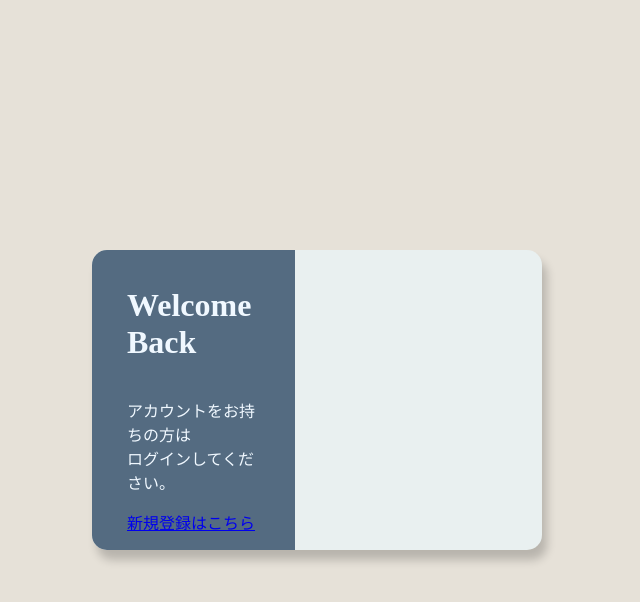
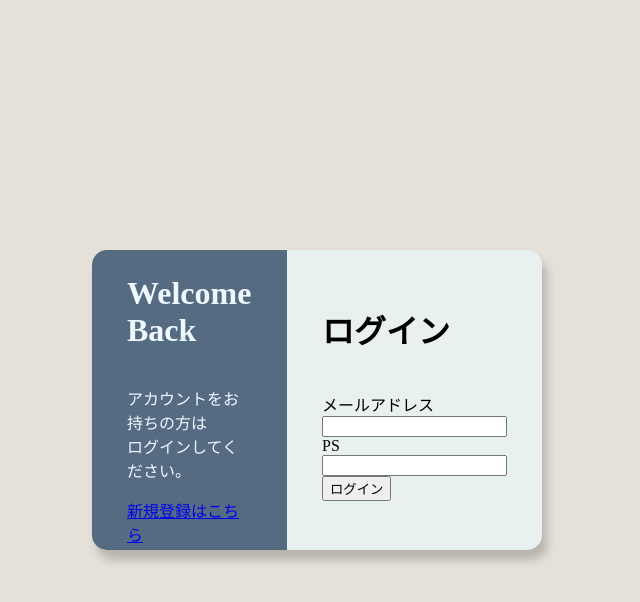
Before and after one commit to Kuni-02/SQLite-login-app, a Flask app: page / in a window 1280 px wide. Shown: the top 602 px of the page, without its empty margins (323-963 px from the left). Run offline with Flask 3, Linux system fonts and the light colour scheme.

Commit message:
Update login.html

```diff
--- a/templates/login.html
+++ b/templates/login.html
@@ -16,6 +16,13 @@
             <a href="#" class="switch-link">新規登録はこちら</a>
         </div>
         <div class="box_right">
+          <h1>ログイン</h1><br>
+          <label for="email">メールアドレス</label>
+          <input type="email" id="email" name="email">
+          <br>
+          <label for="PS">PS</label><br>
+          <input type="password" id="PS" name="PS">
+          <button type="submit">ログイン</button>
         </div>
     </div>
 </body>
```
